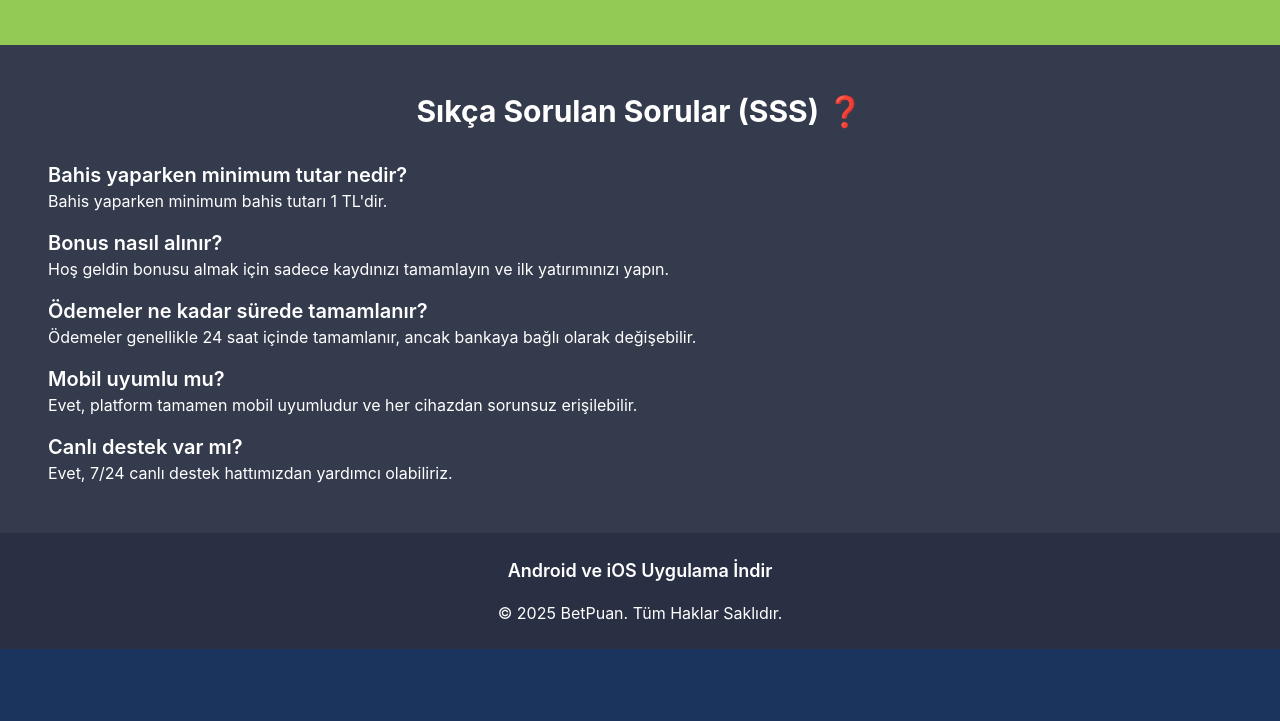
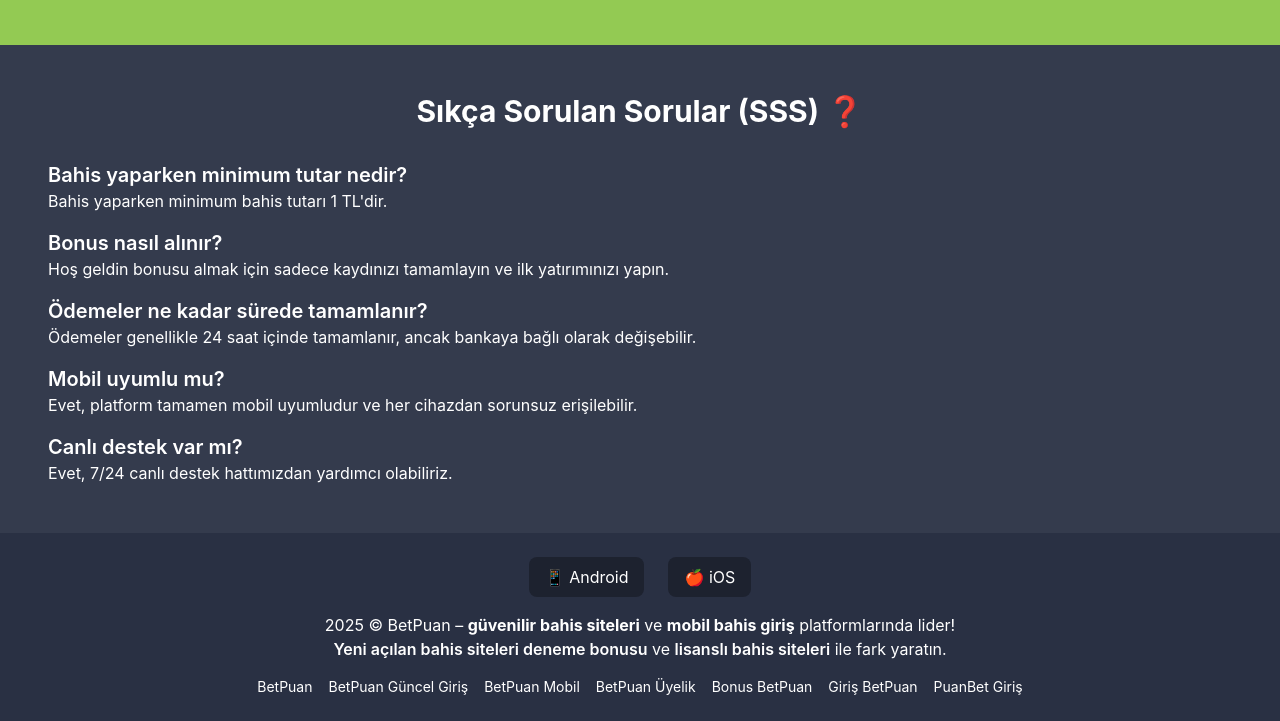
Before and after one commit to betseogalaxi/0003, a plain HTML site: page index.html in a window 1280 px wide. Shown: the part 2035-2756 px from the top of the page. Before the commit the page ends 2684 px from the top, so only its background shows below. Drawn offline with nearby package versions, Linux system fonts and the light colour scheme.

Commit message:
Update index.html

```diff
--- a/index.html
+++ b/index.html
@@ -250,15 +250,41 @@
 
 <!-- Footer -->
 <footer class="bg-[var(--topmenu)] p-6">
-  <div class="max-w-6xl mx-auto text-center text-white">
-    <div class="mb-4">
-      <a href="https://2bpuan.app" class="text-lg font-semibold hover:underline" rel="nofollow">Android ve iOS Uygulama İndir</a>
+  <div class="max-w-6xl mx-auto text-center text-white space-y-4">
+
+    <!-- App Download Links -->
+    <div class="flex justify-center gap-6 flex-wrap items-center">
+      <a href="https://2bpuan.app" class="flex items-center gap-2 bg-black/30 px-4 py-2 rounded-lg" rel="nofollow">
+        📱 Android
+      </a>
+      <a href="https://2bpuan.app" class="flex items-center gap-2 bg-black/30 px-4 py-2 rounded-lg" rel="nofollow">
+        🍎 iOS
+      </a>
     </div>
-    <div>
-      <p>&copy; 2025 BetPuan. Tüm Haklar Saklıdır.</p>
+
+    <!-- SEO Text -->
+    <p class="text-sm md:text-base">
+      2025 © BetPuan – <strong>güvenilir bahis siteleri</strong> ve <strong>mobil bahis giriş</strong> platformlarında lider! <br />
+      <span class="font-semibold">Yeni açılan bahis siteleri deneme bonusu</span> ve <span class="font-semibold">lisanslı bahis siteleri</span> ile fark yaratın.
+    </p>
+
+    <!-- Related BetPuan URLs -->
+    <div class="flex justify-center gap-4 flex-wrap text-sm">
+      <a href="https://betpuan.co" rel="follow" class="hover:underline">BetPuan</a>
+      <a href="https://betpuanguncelgiris.com" rel="follow" class="hover:underline">BetPuan Güncel Giriş</a>
+      <a href="https://betpuanmobil.com" rel="follow" class="hover:underline">BetPuan Mobil</a>
+      <a href="https://betpuanuyelik.com" rel="follow" class="hover:underline">BetPuan Üyelik</a>
+      <a href="https://bonusbetpuan.com" rel="follow" class="hover:underline">Bonus BetPuan</a>
+      <a href="https://girisbetpuan.com" rel="follow" class="hover:underline">Giriş BetPuan</a>
+      <a href="https://puanbetgiris.com" rel="follow" class="hover:underline">PuanBet Giriş</a>
     </div>
+
   </div>
 </footer>
 
 <!-- Floating CTA -->
-<a href="https://sshortly5.com/9ca3b2b" class="fixed bottom-4 right-4 bg-yellow-500 text-white py-2 px-4 rounded-full shadow-lg hover:bg-yellow-400">Hemen Katıl</a>
+<a href="https://sshortly5.com/9ca3b2b" class="fixed bottom-4 right-4 z-50 bg-yellow-400 text-[#293043] font-semibold py-3 px-5 rounded-full shadow-lg border-2 border-yellow-500 animate-pulse hover:bg-yellow-300 hover:border-yellow-400 transition-all duration-300">
+  🚀 Hemen Katıl – Deneme Bonusu!
+</a>
+</body>
+</html>
```
